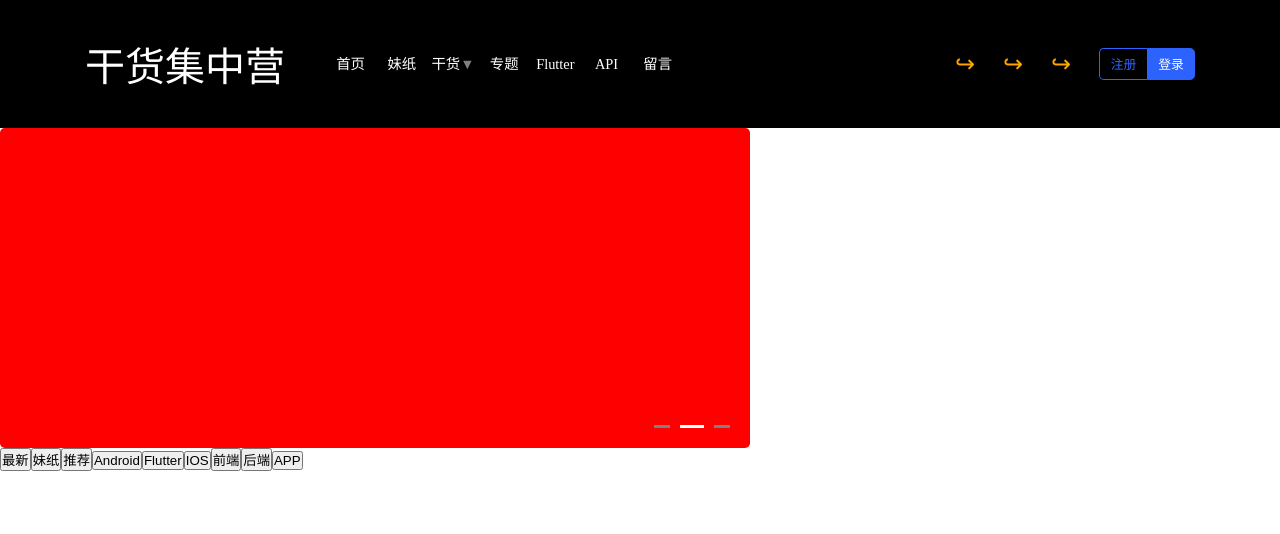
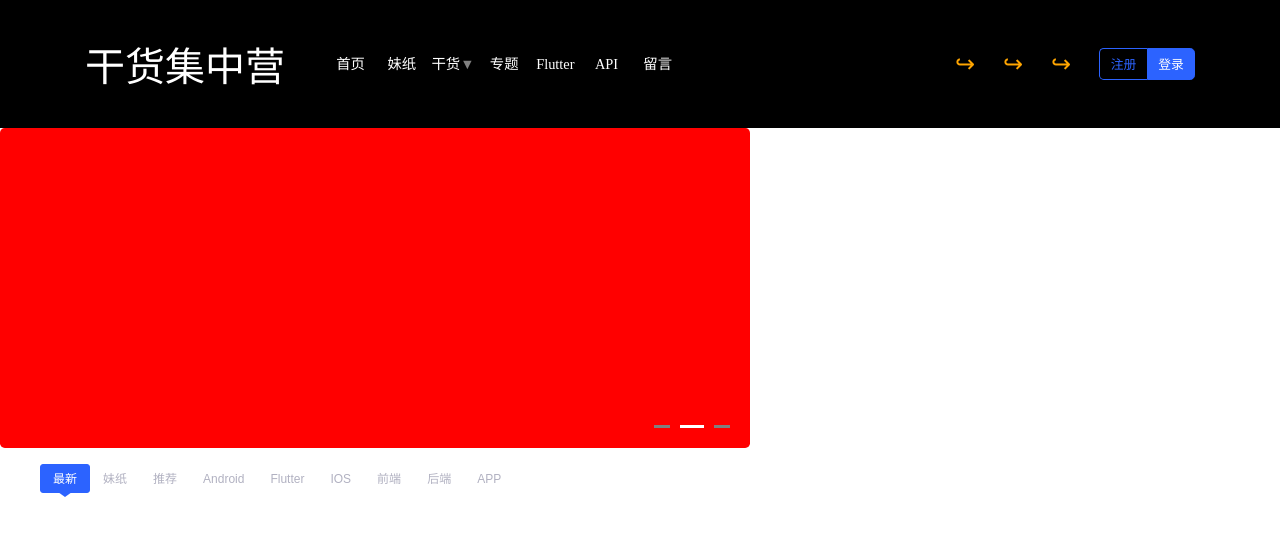
Before and after one commit to zhuanghaji/gankDemo, a Vue app: page / in a window 1280 px wide. Shown: the top 534 px of the page. Built offline with nearby package versions, Linux system fonts and the light colour scheme.

Commit message:
更新ContentMenu

```diff
--- a/src/components/ContentMenu.vue
+++ b/src/components/ContentMenu.vue
@@ -1,31 +1,104 @@
 <template>
-  <div>
+  <div class="contentMenu">
     <ul>
-        <li v-for="(item, index) of menuList" :key="index">
-            <button>{{ item }}</button>
-        </li>
+      <li v-for="(item, index) of menuList" :key="index">
+        <button :class="{ selected: menuSelectedIndex == index }" @click="onContentMenuClick(index)">
+          {{ item }}
+        </button>
+      </li>
     </ul>
   </div>
 </template>
 
 <script>
 export default {
-    name:'contentMenu',
-    data() {
-        return {
-            menuSelectedIndex: 0,
-            menuList: ['最新', '妹纸', '推荐', 'Android', 'Flutter', 'IOS', '前端', '后端', 'APP']
-        }
-    }
-}
+  name: "contentMenu",
+  data() {
+    return {
+      menuSelectedIndex: 0,
+      menuList: [
+        "最新",
+        "妹纸",
+        "推荐",
+        "Android",
+        "Flutter",
+        "IOS",
+        "前端",
+        "后端",
+        "APP",
+      ],
+    };
+  },methods:{
+      onContentMenuClick(index){
+          this.menuSelectedIndex = index
+          console.log(index);
+      }
+  }
+};
 </script>
 
 <style lang='less' scoped>
-    ul {
+.contentMenu {
+  margin-bottom: 1rem;
+  padding-bottom: 0.5rem;
+  box-sizing: border-box;
+}
 
-        list-style: none;
+ul {
+  display: block;
+  list-style: none;
+  list-style-type: disc;
+  margin-block-start: 1em;
+  margin-block-end: 1em;
+  margin-inline-start: 0px;
+  margin-inline-end: 0px;
+  padding-inline-start: 40px;
+}
+li {
+  display: inline-block;
+  box-sizing: border-box;
+
+  button {
+    color: #b1b1c1;
+    cursor: pointer;
+    font-size: 0.75rem;
+    position: relative;
+    background: transparent;
+    border: 1px solid transparent;
+    padding: 0.3125rem 0.75rem 0.25rem 0.75rem;
+    font-weight: 400;
+    overflow: visible;
+    line-height: 1.5;
+    border-radius: 3px;
+    text-decoration: none;
+    &:hover {
+        color: #2c63ff;
+        text-decoration: underline;
     }
-    li {
-        display: inline-block;
+
+  }
+
+  .selected {
+      background-color: #2c63ff;
+      border-color: #2c63ff;
+      color: white;
+      &::after {
+        position: absolute;
+        top: 100%;
+        right: 0;
+        left: 0;
+        width: 14px;
+        margin: auto;
+        content: "";
+        border-top: 5px solid #2c63ff;
+        border-right: 7px solid transparent;
+        border-bottom: 5px solid transparent;
+        border-left: 7px solid transparent;
+        box-sizing: border-box;
+      }
+      &:hover {
+          color: white;
+      }
     }
+}
 </style>
```
Also changed, not shown: 1 other file (tests, documents, lock files or other folders).
